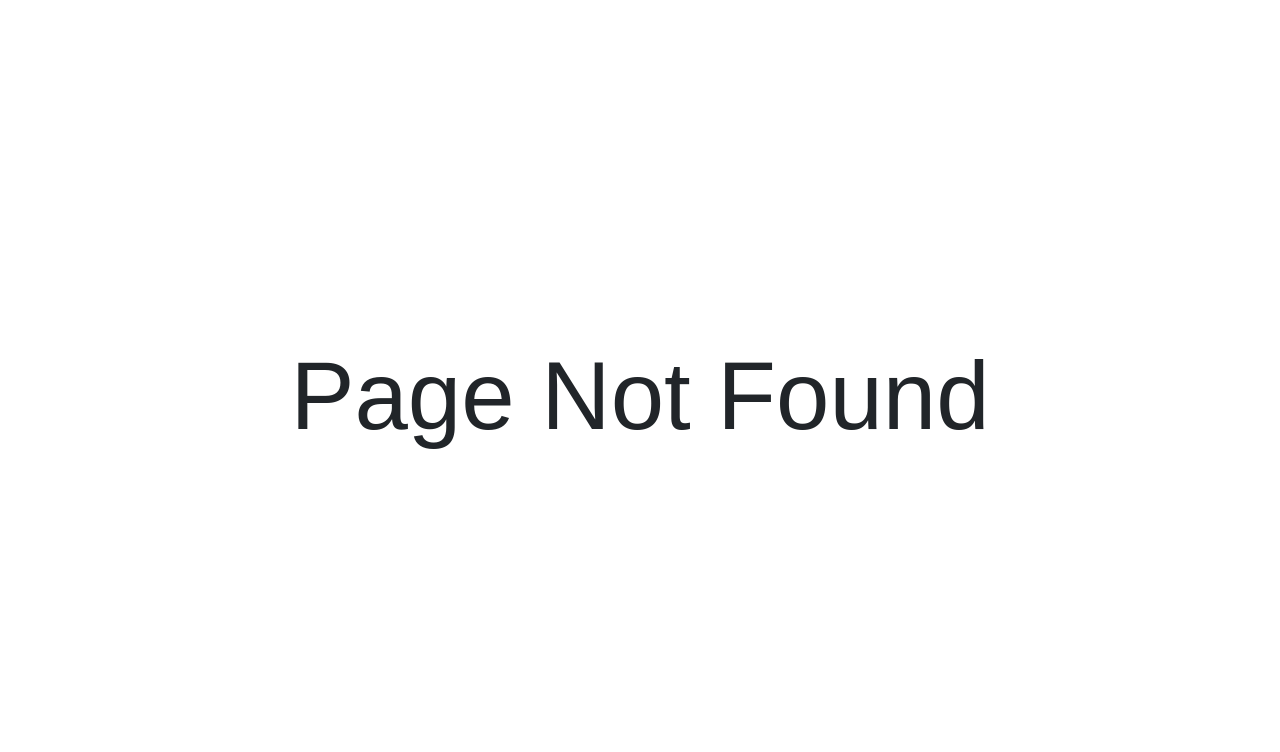
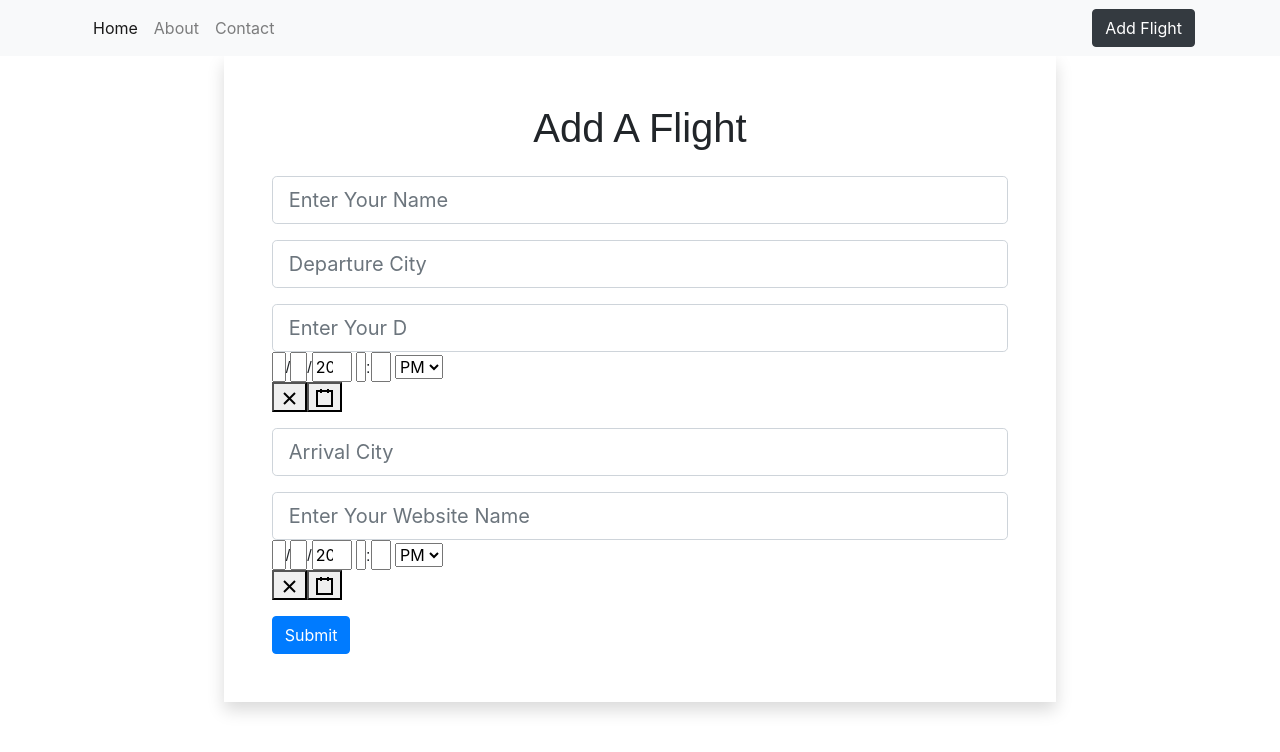
Before and after one commit to TejsinghDhaosriya/Flight-Search-App, a React (Create React App) app in the folder flight-frontend/: page /flights/add in a window 1280 px wide. Before the commit this address had no page. Shown: the top 752 px of the page. Built offline with nearby package versions, Linux system fonts and the light colour scheme.

Commit message:
adding clocks

```diff
--- a/flight-frontend/package.json
+++ b/flight-frontend/package.json
@@ -10,6 +10,7 @@
     "axios": "^0.21.0",
     "bootstrap": "^4.5.3",
     "react": "^17.0.1",
+    "react-datetime-picker": "^3.0.4",
     "react-dom": "^17.0.1",
     "react-router-dom": "^5.2.0",
     "react-scripts": "4.0.0",
--- a/flight-frontend/public/index.html
+++ b/flight-frontend/public/index.html
@@ -3,6 +3,7 @@
   <head>
     <meta charset="utf-8" />
     <link rel="icon" href="%PUBLIC_URL%/favicon.ico" />
+
 
     <!-- <link rel="stylesheet" href="https://stackpath.bootstrapcdn.com/bootstrap/4.5.2/css/bootstrap.min.css"> -->
     <meta name="viewport" content="width=device-width, initial-scale=1" />
--- a/flight-frontend/src/App.js
+++ b/flight-frontend/src/App.js
@@ -9,22 +9,26 @@ import Navbar from './components/layout/Navbar';
 import NotFoundPage from './components/pages/NotFoundPage';
 import AddUser from './components/flights/AddFlight';
 import EditUser from './components/flights/EditFlight';
+// import TimeDate from './components/layout/TimeDate';
+// import moment from 'moment';
+import { TimePicker } from 'antd';
 
 function App() {
   return (
     <Router>
    <div className="App">
        <Navbar/>
+
+
        <Switch>
       <Route exact path="/" component={Home}></Route>
       <Route exact path="/contact" component={Contact}></Route>
       <Route exact path="/about" component={About}></Route>
-      <Route exact path="/users/add" component={AddUser}></Route>
-      <Route exact path="/users/edit/:id" component={EditUser}></Route>
+      <Route exact path="/flights/add" component={AddUser}></Route>
+      <Route exact path="/flights/edit/:id" component={EditUser}></Route>
       <Route component={NotFoundPage}></Route>
        </Switch>
-
-    </div>
+      </div>
   </Router>
 
   );
--- a/flight-frontend/src/components/flights/AddFlight.js
+++ b/flight-frontend/src/components/flights/AddFlight.js
@@ -1,23 +1,42 @@
 import { React, useState } from "react";
 import {useHistory} from 'react-router-dom';
 import axios from "axios";
+
+import { baseURL } from "../.././baseUrl";
+import DateTimePicker from 'react-datetime-picker';
 const AddUser =()=>{
+    const [value, onChange] = useState(new Date());
+    const [value2, onChange2] = useState(new Date());
+    console.log(value)
     let history = useHistory();
-    const [user,setUser] =useState({
-        name:"",
-        username:"",
-        email:"",
-        phone:"",
-        website:""
+    const [flight,setUser] =useState({
+        number:"",
+        departure_city:"",
+        departure_time:"",
+        arrival_city:"",
+        arrival_time:""
 
     });
-   const {name,username,email,phone,website} =user;
+   const {number,
+   departure_city,
+   departure_time,
+   arrival_city,
+   arrival_time} =flight;
     const onInputChange=(e)=>{
-        setUser({...user, [e.target.name]:e.target.value})
+        setUser({...flight, [e.target.name]:e.target.value,departure_time:value,arrival_time:value2})
+        console.log(flight)
     }
     const onSubmit=async (e)=>{
         e.preventDefault();
-        await axios.post("http://localhost:3003/users",user);
+
+        const dt=new Date(flight.departure_time).getTime();
+        flight.departure_time=String(dt).substr(0,10)
+        const at=new Date(flight.arrival_time).getTime();
+        console.log(flight.arrival_time)
+        flight.arrival_time=String(at).substr(0,10)
+
+        console.log(flight.arrival_time)
+        await axios.post(`${baseURL}flight-create/`,flight);
         history.push("/")
 
 
@@ -26,15 +45,15 @@ const AddUser =()=>{
 
         <div className="container">
         <div className="w-75 mx-auto shadow p-5 ">
-        <h1 className="text-center mb-4">Add A User</h1>
+        <h1 className="text-center mb-4">Add A Flight</h1>
         <form onSubmit={e=>onSubmit(e)}>
         <div className="form-group">
          <input
          type="text"
          className="form-control form-control-lg"
          placeholder="Enter Your Name"
-         name="name"
-         value={name}
+         name="number"
+         value={number}
          onChange={e=>onInputChange(e)}
 
          />
@@ -43,19 +62,9 @@ const AddUser =()=>{
          <input
          type="text"
          className="form-control form-control-lg"
-         placeholder="Enter Your Username"
-         name="username"
-         value={username}
-         onChange={e=>onInputChange(e)}
-         />
-     </div>
-     <div className="form-group">
-         <input
-         type="email"
-         className="form-control form-control-lg"
-         placeholder="Enter Your Email Address"
-         name="email"
-         value={email}
+         placeholder="Departure City"
+         name="departure_city"
+         value={departure_city}
          onChange={e=>onInputChange(e)}
          />
      </div>
@@ -63,9 +72,24 @@ const AddUser =()=>{
          <input
          type="text"
          className="form-control form-control-lg"
-         placeholder="Enter Your Phone"
-         name="phone"
-         value={phone}
+         placeholder="Enter Your D"
+         name="departure_time"
+         value={departure_time}
+         onChange={e=>onInputChange(e)}
+         />
+         <DateTimePicker
+        onChange={onChange}
+        value={value}
+        name="departure_time"
+      />
+     </div>
+     <div className="form-group">
+         <input
+         type="text"
+         className="form-control form-control-lg"
+         placeholder="Arrival City"
+         name="arrival_city"
+         value={arrival_city}
          onChange={e=>onInputChange(e)}
          />
      </div>
@@ -76,10 +100,15 @@ const AddUser =()=>{
          type="text"
          className="form-control form-control-lg"
          placeholder="Enter Your Website Name"
-         name="website"
-         value={website}
+         name="arrival_time"
+         value={arrival_time}
          onChange={e=>onInputChange(e)}
          />
+       <DateTimePicker
+        onChange={onChange2}
+        value={value2}
+        name="arrival_time"
+      />
      </div>
 
   <button type="submit" className="btn btn-primary">Submit</button>
--- a/flight-frontend/src/components/flights/EditFlight.js
+++ b/flight-frontend/src/components/flights/EditFlight.js
@@ -1,7 +1,10 @@
 import { React, useState ,useEffect} from "react";
 import {useHistory,useParams} from 'react-router-dom';
 import axios from "axios";
+import { baseURL } from "../.././baseUrl";
+import DateTimePicker from 'react-datetime-picker';
 const EditFlight =()=>{
+    const [value, onChange] = useState(new Date());
     let history = useHistory();
     const {id} = useParams();
     const [flight,setFlight] =useState({
@@ -21,7 +24,7 @@ const EditFlight =()=>{
     },[])
     const onSubmit=async (e)=>{
         e.preventDefault();
-        await axios.put(`http://localhost:3003/flights/${id}`,flight);
+        await axios.put(`${baseURL}flight-update/${id}`,flight);
         history.push("/")
 
 
@@ -30,7 +33,7 @@ const EditFlight =()=>{
         loadFlight();
     })
     const loadFlight =async()=>{
-        const result =await axios.get(`http://localhost:3003/flights/${id}`)
+        const result =await axios.get(`${baseURL}flight-list`)
        // console.log(result)
       setFlight(result.data);
     }
@@ -60,6 +63,12 @@ const EditFlight =()=>{
          value={flightname}
          onChange={e=>onInputChange(e)}
          />
+         <div>
+      <DateTimePicker
+        onChange={onChange}
+        value={value}
+      />
+    </div>
      </div>
      <div className="form-group">
          <input
--- a/flight-frontend/src/components/pages/Home.js
+++ b/flight-frontend/src/components/pages/Home.js
@@ -1,43 +1,54 @@
 import {useEffect,useState}  from 'react';
 import axios from 'axios';
 import {Link} from 'react-router-dom';
+import { baseURL } from "../.././baseUrl";
+
+
 const Home=()=>{
+
+
     const [flights,setFlight] =useState([]);
     //when page loads use useEffect
      useEffect(()=>{
          loadFlights();
      },[]);
     const loadFlights = async function(){
-        const result = await axios.get("http://localhost:3003/flights");
+        const result = await axios.get(`${baseURL}flight-list`);
+        // console.log(result)
         setFlight(result.data.reverse());
     }
     const deleteFlight=async id=>{
-        await axios.delete(`http://localhost:3003/flights/${id}`);
+        await axios.delete(`${baseURL}flight-delete/${id}`);
         loadFlights();
     }
     return(
         <div className="container">
             <div className="py-4">
-                <h1>Home Page  </h1>
+                <h1>Flight Information  </h1>
                 <table className="table border-shadow">
   <thead className="thead-dark">
     <tr>
       <th scope="col">#</th>
-      <th scope="col">Name</th>
-      <th scope="col">FlightName</th>
-      <th scope="col">Email</th>
-      <th scope="col">Action</th>
+      <th scope="col">flight_number</th>
+      <th scope="col">departure_city</th>
+      <th scope="col">departure_time</th>
+      <th scope="col">arrival_city</th>
+      <th scope="col">arrival_time</th>
+      <th scope="col">action</th>
     </tr>
   </thead>
   <tbody>
   {flights.map((flight,index)=>(
      <tr>
        <th scope ="row" >{index+1}</th>
-       <td> {flight.name}</td>
-       <td>{flight.flightname}</td>
-       <td>{flight.email}</td>
+       <td> {flight.number}</td>
+       <td>{flight.departure_city}</td>
+       <td>{new Date(flight.departure_time*1000).toLocaleString()}</td>
+       <td>{flight.arrival_city}</td>
+       <td>{new Date(flight.arrival_time*1000).toLocaleString()}</td>
+
+
        <td>
-           <Link className="btn btn-primary mr-2" to={`/flights/${flight.id}`}>View</Link>
            <Link className="btn btn-outline-primary mr-2" to={`/flights/edit/${flight.id}`}>Edit</Link>
            <Link className="btn btn-danger" onClick={()=>deleteFlight(flight.id)}>Delete</Link>
 
```
Also changed, not shown: 2 other files (tests, documents, lock files or other folders).
